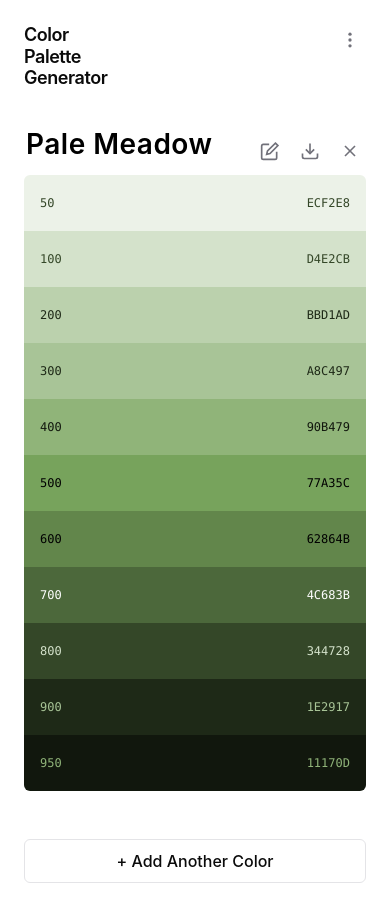
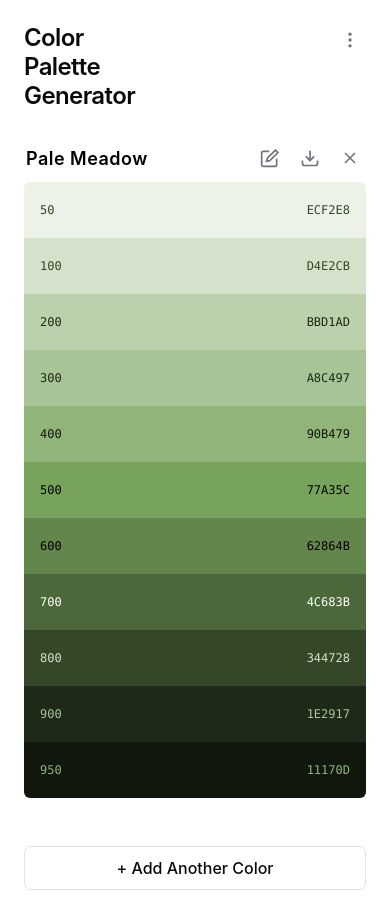
Before and after one commit to srizon/themer, a Next.js app: page / in a window 390 px wide. Built offline with nearby package versions, Linux system fonts and the light colour scheme; no server answers.

Commit message:
Update color theming components and styling

```diff
--- a/src/app/globals.css
+++ b/src/app/globals.css
@@ -614,7 +614,7 @@ body {
 }
 
 .section-header h2 {
-  font-size: var(--font-size-3xl);
+  font-size: var(--font-size-xl);
   font-weight: var(--font-weight-semibold);
   color: var(--color-text-dark);
   text-transform: capitalize;
@@ -630,6 +630,7 @@ body {
   border: 2px solid transparent;
   position: relative;
   z-index: 10;
+  width: 100%;
 }
 
 .palette-name:hover {
@@ -641,6 +642,7 @@ body {
   background: var(--color-background);
   border-color: transparent;
   text-transform: none;
+  font-family: inherit;
 }
 
 .actions {
@@ -685,7 +687,7 @@ body {
   transform: scale(1.05);
   z-index: 10;
   border-radius: var(--border-radius);
-  min-width: var(--color-swatch-hover-width);
+  /* min-width: var(--color-swatch-hover-width); */
 }
 
 .color-display {
@@ -1180,6 +1182,15 @@ body {
     line-height: var(--line-height-tight);
   }
 
+  .section-header h2 {
+    font-size: var(--font-size-xl);
+    line-height: var(--line-height-tight);
+  }
+
+  .palette-name {
+    font-size: var(--font-size-lg);
+  }
+
   .header-actions {
     width: 100%;
     display: flex;
@@ -1339,7 +1350,15 @@ body {
 
 @media (max-width: 480px) {
   .header h1 {
+    font-size: var(--font-size-2xl);
+  }
+
+  .section-header h2 {
     font-size: var(--font-size-xl);
+  }
+
+  .palette-name {
+    font-size: var(--font-size-base);
   }
 
   .color-set-controls {
--- a/src/components/ColorSet.tsx
+++ b/src/components/ColorSet.tsx
@@ -28,7 +28,7 @@ export default function ColorSet({ colorSet, onRemove, onUpdate, onExport }: Col
   // Helper function to calculate lightness from contrast
   const calculateLightnessFromContrast = (contrast: number, isMinContrast: boolean): number => {
     // For min contrast (low values like 1.05), we need high lightness (95%)
-    // For max contrast (high values like 19.5), we need low lightness (5%)
+    // For max contrast (high values like 21), we need low lightness (5%)
     if (isMinContrast) {
       // Min contrast -> Max lightness
       // Lower contrast = higher lightness
@@ -343,7 +343,7 @@ export default function ColorSet({ colorSet, onRemove, onUpdate, onExport }: Col
               step="0.1"
               value={colorSet.maxContrast || ''}
               onChange={(e) => handleMaxContrastChange(parseFloat(e.target.value) || undefined)}
-              placeholder="21"
+              placeholder="19.5"
               onMouseDown={(e) => e.stopPropagation()}
               onTouchStart={(e) => e.stopPropagation()}
               className="input input-number"
--- a/src/components/ExportModal.tsx
+++ b/src/components/ExportModal.tsx
@@ -14,6 +14,7 @@ export default function ExportModal({ isOpen, onClose, colorSet }: ExportModalPr
   const [exportFormat, setExportFormat] = useState<ExportFormat>('css');
   const [colorFormat, setColorFormat] = useState<ColorFormat>('hex');
   const [exportCode, setExportCode] = useState('');
+  const [copyStatus, setCopyStatus] = useState<'idle' | 'copied' | 'error'>('idle');
 
   useEffect(() => {
     if (!colorSet) return;
@@ -145,7 +146,9 @@ export default function ExportModal({ isOpen, onClose, colorSet }: ExportModalPr
       // Check if clipboard API is available
       if (navigator?.clipboard?.writeText) {
         await navigator.clipboard.writeText(exportCode);
-        // You could add a toast notification here
+        setCopyStatus('copied');
+        // Reset status after 2 seconds
+        setTimeout(() => setCopyStatus('idle'), 2000);
       } else {
         // Fallback for browsers that don't support clipboard API
         const textArea = document.createElement('textarea');
@@ -159,12 +162,20 @@ export default function ExportModal({ isOpen, onClose, colorSet }: ExportModalPr
 
         if (!document.execCommand('copy')) {
           console.error('Copy command failed');
+          setCopyStatus('error');
+          setTimeout(() => setCopyStatus('idle'), 2000);
+        } else {
+          setCopyStatus('copied');
+          setTimeout(() => setCopyStatus('idle'), 2000);
         }
 
         document.body.removeChild(textArea);
       }
     } catch (error) {
       console.error('Failed to copy export code:', error);
+      setCopyStatus('error');
+      setTimeout(() => setCopyStatus('idle'), 2000);
+
       // Fallback for browsers that don't support clipboard API
       try {
         const textArea = document.createElement('textarea');
@@ -178,11 +189,18 @@ export default function ExportModal({ isOpen, onClose, colorSet }: ExportModalPr
 
         if (!document.execCommand('copy')) {
           console.error('Fallback copy also failed');
+          setCopyStatus('error');
+          setTimeout(() => setCopyStatus('idle'), 2000);
+        } else {
+          setCopyStatus('copied');
+          setTimeout(() => setCopyStatus('idle'), 2000);
         }
 
         document.body.removeChild(textArea);
       } catch (fallbackError) {
         console.error('Fallback copy also failed:', fallbackError);
+        setCopyStatus('error');
+        setTimeout(() => setCopyStatus('idle'), 2000);
       }
     }
   };
@@ -257,10 +275,11 @@ export default function ExportModal({ isOpen, onClose, colorSet }: ExportModalPr
             </div>
             <button
               onClick={handleCopy}
-              className="btn btn-primary copy-btn"
+              className={`btn btn-primary copy-btn ${copyStatus === 'copied' ? 'btn-success' : copyStatus === 'error' ? 'btn-error' : ''}`}
               aria-label="Copy export code to clipboard"
+              disabled={copyStatus === 'copied'}
             >
-              Copy to Clipboard
+              {copyStatus === 'copied' ? 'Copied!' : copyStatus === 'error' ? 'Copy Failed' : 'Copy to Clipboard'}
             </button>
           </div>
         </div>
--- a/src/lib/ColorThemer.ts
+++ b/src/lib/ColorThemer.ts
@@ -265,7 +265,7 @@ export class ColorThemer {
     // This ensures consistent spacing regardless of whether it's neutral or colored
 
     const maxL = maxLightness ?? 95; // Lightest shade
-    const minL = minLightness ?? 5;  // Darkest shade
+    const minL = minLightness ?? 5;   // Darkest shade
 
     // If we only have one color, return the base lightness
     if (count === 1) {
@@ -340,7 +340,7 @@ export class ColorThemer {
     maxLightness?: number
   ): number[] {
     const maxL = maxLightness ?? 95; // Lightest shade
-    const minL = minLightness ?? 5;  // Darkest shade
+    const minL = minLightness ?? 5;   // Darkest shade
 
     // If we only have one color, return the base lightness
     if (count === 1) {
@@ -611,7 +611,7 @@ export class ColorThemer {
       const saturation = lowerPoint.saturation + (upperPoint.saturation - lowerPoint.saturation) * fraction;
 
       // Apply bounds and adjustments
-      const finalLightness = Math.max(3, Math.min(97, lightness));
+      const finalLightness = Math.max(0, Math.min(100, lightness));
       const finalSaturation = Math.max(20, Math.min(100, saturation));
 
       colors.push(this.hslToHex(h, finalSaturation, finalLightness));
@@ -1006,7 +1006,7 @@ export class ColorThemer {
       }
     }
 
-    return Math.max(1, Math.min(99, bestLightness));
+    return Math.max(0, Math.min(100, bestLightness));
   }
 
   private calculateSaturationCurve(baseSaturation: number, index: number, totalCount: number): number {
@@ -1299,7 +1299,7 @@ export class ColorThemer {
   validateContrastRatios(colorSet: ColorSet): { shade: string; expected: number; actual: number; difference: number }[] {
     const results = [];
     const shadeNames = ['50', '100', '200', '300', '400', '500', '600', '700', '800', '900', '950'];
-    const expectedContrasts = [1.05, 1.17, 1.31, 1.44, 1.60, 1.79, 2.69, 4.32, 7.39, 13.03, 19.42];
+    const expectedContrasts = [1.05, 1.17, 1.31, 1.44, 1.60, 1.79, 2.69, 4.32, 7.39, 13.03, 21];
 
     for (let i = 0; i < colorSet.colors.length && i < expectedContrasts.length; i++) {
       const actualContrast = this.getContrastRatio(colorSet.colors[i]);
```
